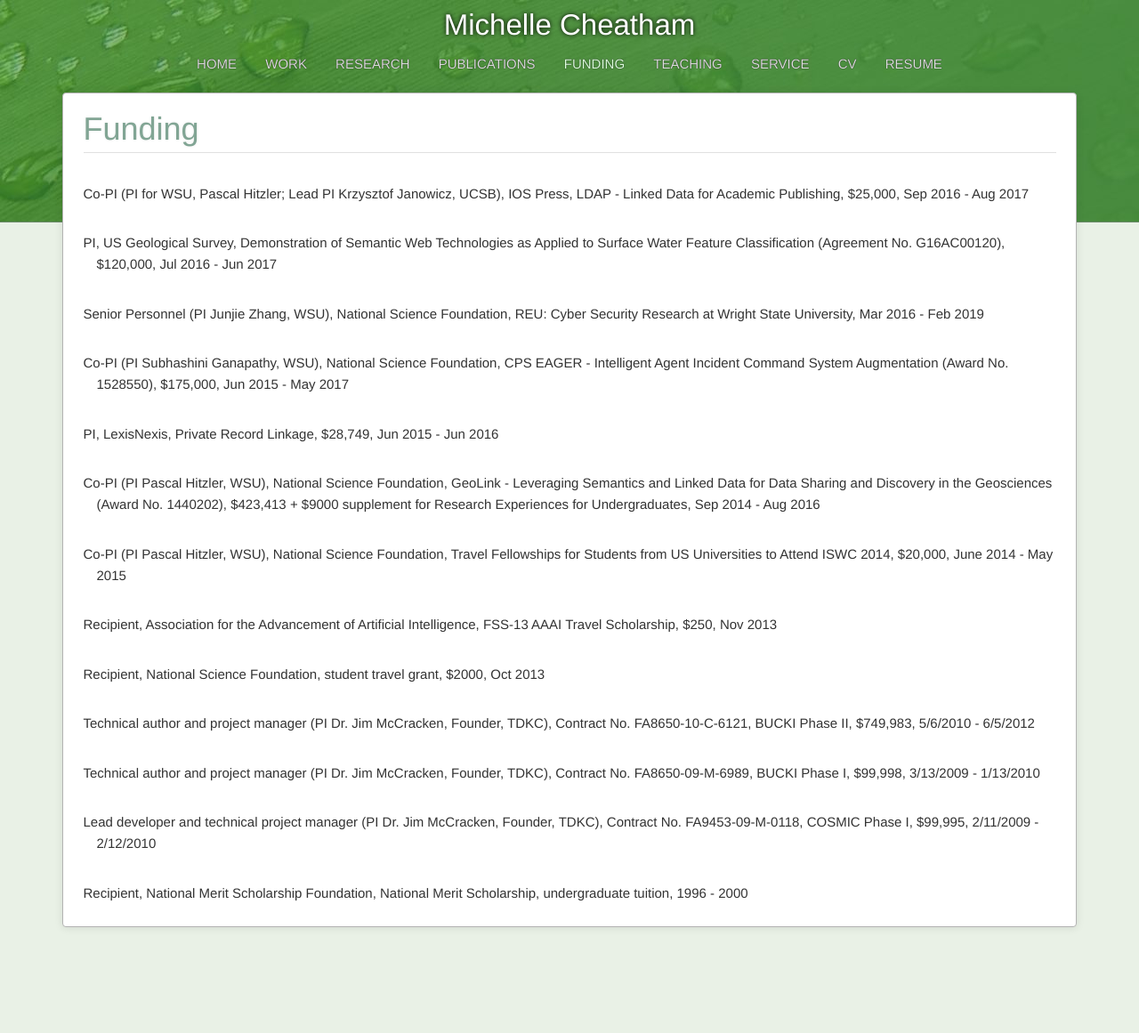
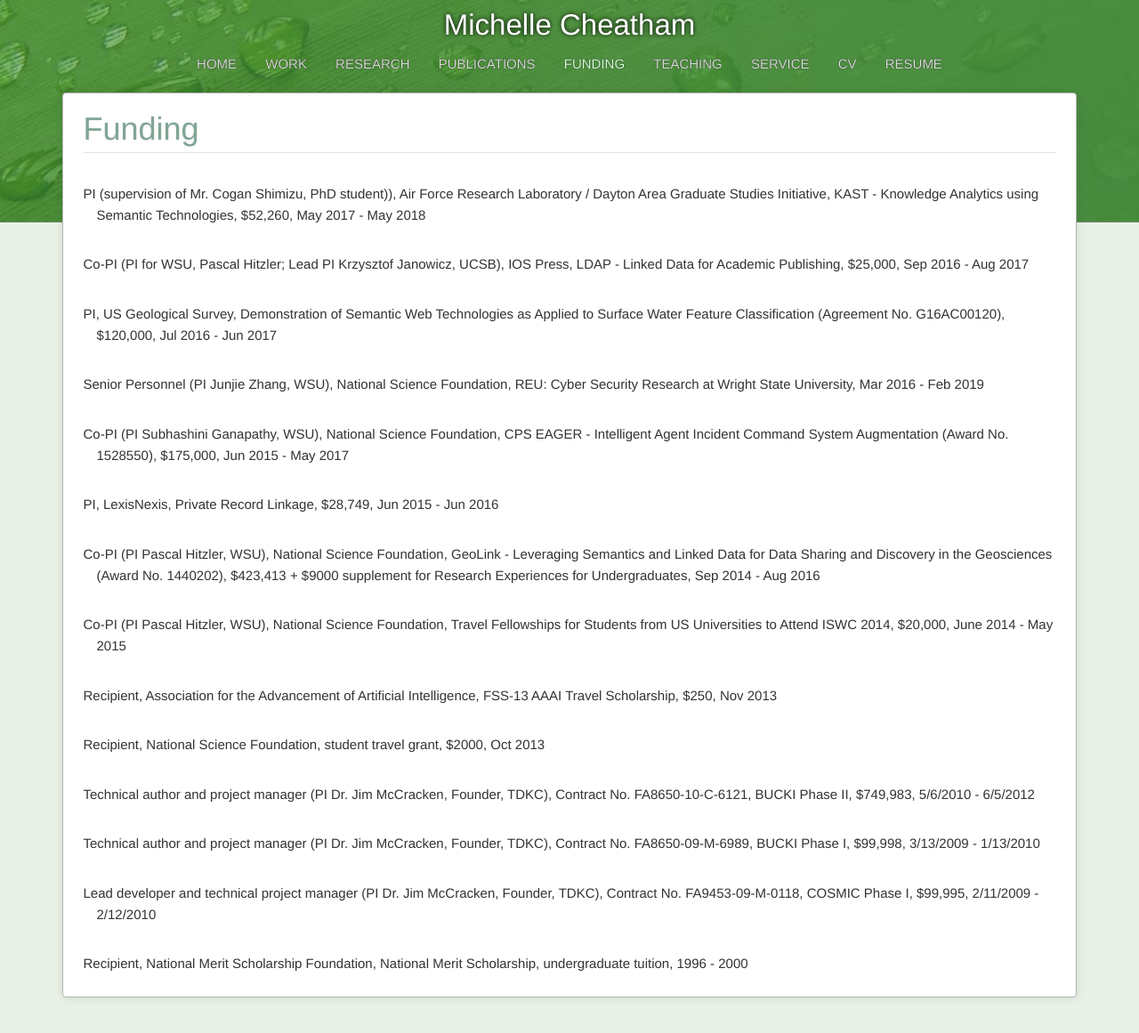
Before and after one commit to mcheatham/mcheatham.github.io, a Jekyll site: the page built from funding.md, in a window 1280 px wide. Shown: the whole page at 89% size. Built offline with Jekyll 4.4.1, drawn with Linux system fonts in a browser that asks for light colours; before the commit the page ends 1082 px from its top, so only the background shows below that.

Commit message:
Added KAST project to funding page

```diff
--- a/_data/funds.yaml
+++ b/_data/funds.yaml
@@ -1,4 +1,10 @@
 # listed in reverse order by date
+- role: PI (supervision of Mr. Cogan Shimizu, PhD student))
+  source: Air Force Research Laboratory / Dayton Area Graduate Studies Initiative
+  project: KAST - Knowledge Analytics using Semantic Technologies
+  amount: $52,260
+  date: May 2017 - May 2018
+
 - role: Co-PI (PI for WSU, Pascal Hitzler; Lead PI Krzysztof Janowicz, UCSB)
   source: IOS Press
   project: LDAP - Linked Data for Academic Publishing
```
